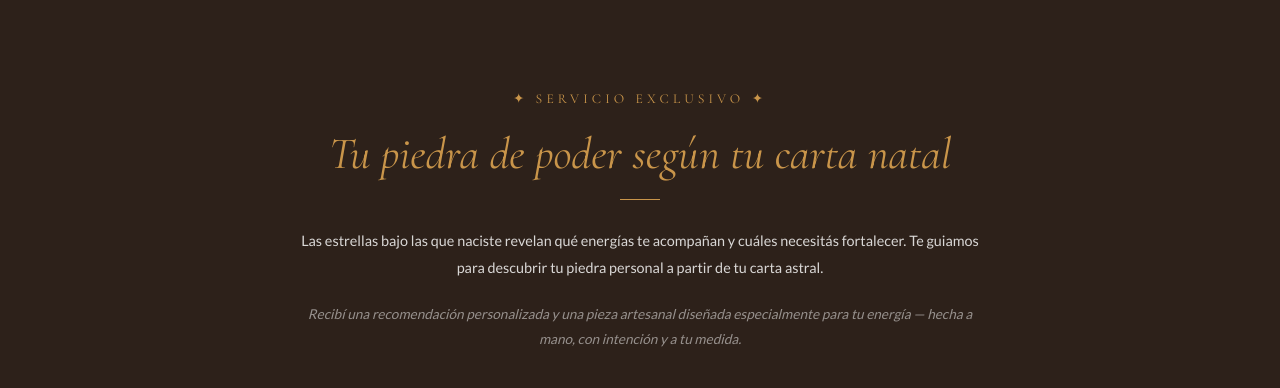
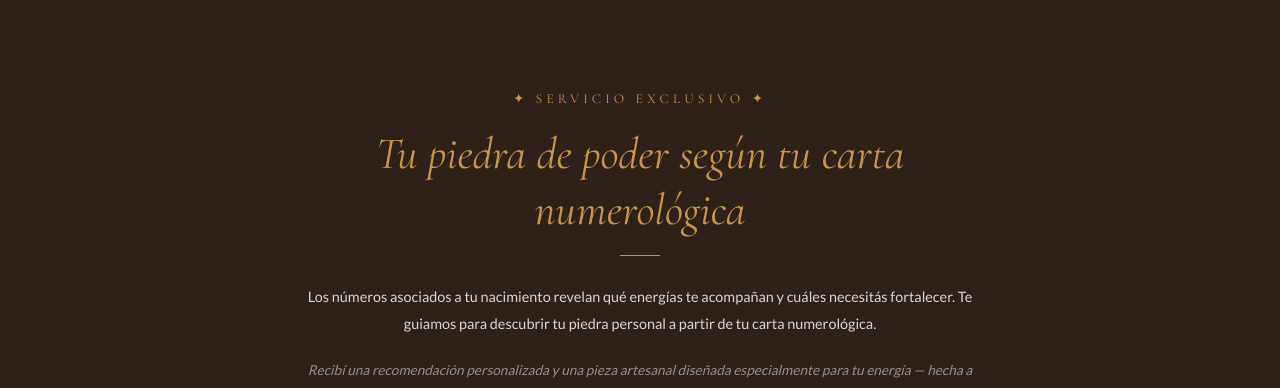
Before and after one commit to eosvill/farfalla, a React (Vite) app: page / in a window 1280 px wide. Shown: the part 1320-1708 px from the top of the page. Built offline with nearby package versions, Linux system fonts and the light colour scheme; no server answers; the database is empty; a web font is replaced by a local one.

Commit message:
UI: Update natal chart terminology to numerology

```diff
--- a/src/components/ZodiacBanner.tsx
+++ b/src/components/ZodiacBanner.tsx
@@ -49,7 +49,7 @@ export default function ZodiacBanner() {
                         marginBottom: '16px',
                     }}
                 >
-                    Tu piedra de poder según tu carta natal
+                    Tu piedra de poder según tu carta numerológica
                 </motion.h2>
 
                 {/* Thin gold line */}
@@ -78,8 +78,8 @@ export default function ZodiacBanner() {
                         marginBottom: '20px',
                     }}
                 >
-                    Las estrellas bajo las que naciste revelan qué energías te acompañan y cuáles necesitás
-                    fortalecer. Te guiamos para descubrir tu piedra personal a partir de tu carta astral.
+                    Los números asociados a tu nacimiento revelan qué energías te acompañan y cuáles necesitás
+                    fortalecer. Te guiamos para descubrir tu piedra personal a partir de tu carta numerológica.
                 </motion.p>
 
                 {/* Italic secondary text */}
```
